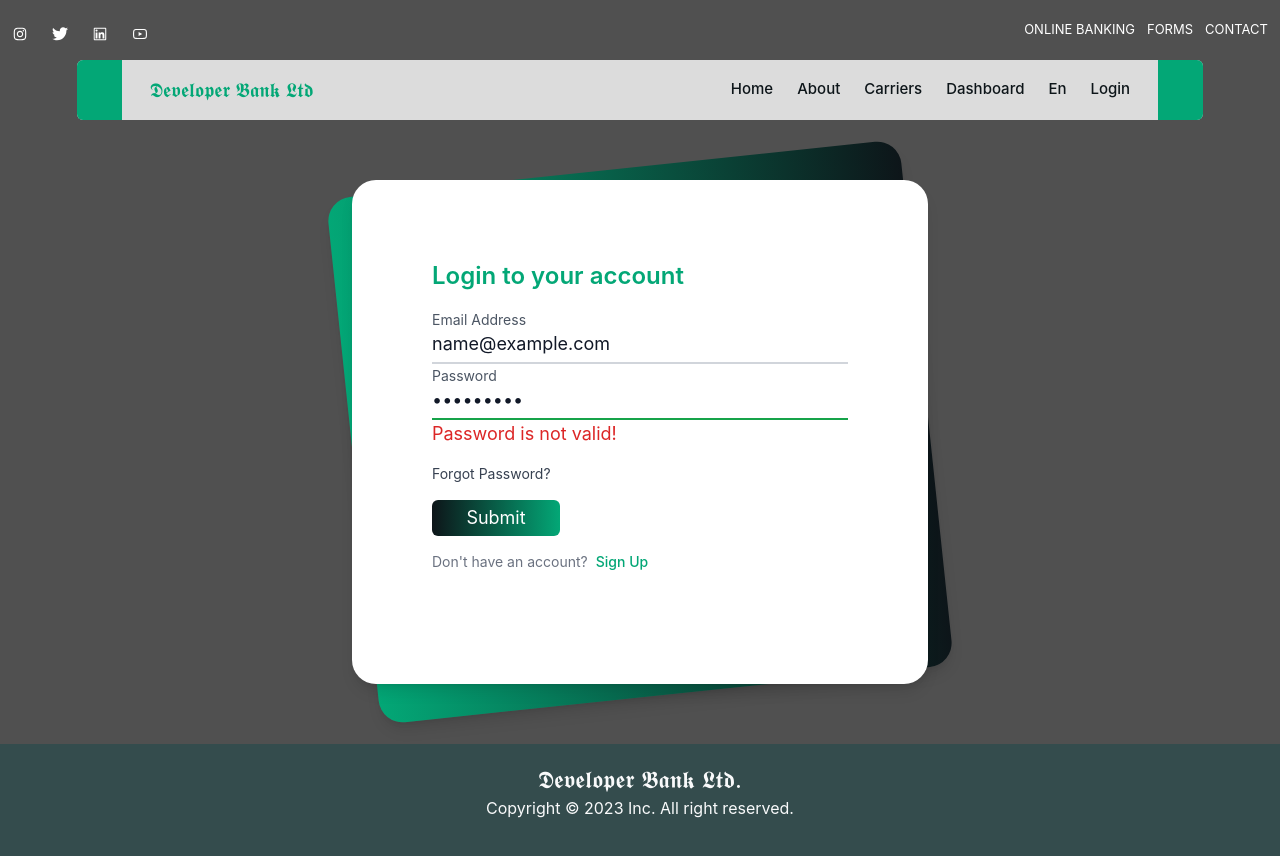
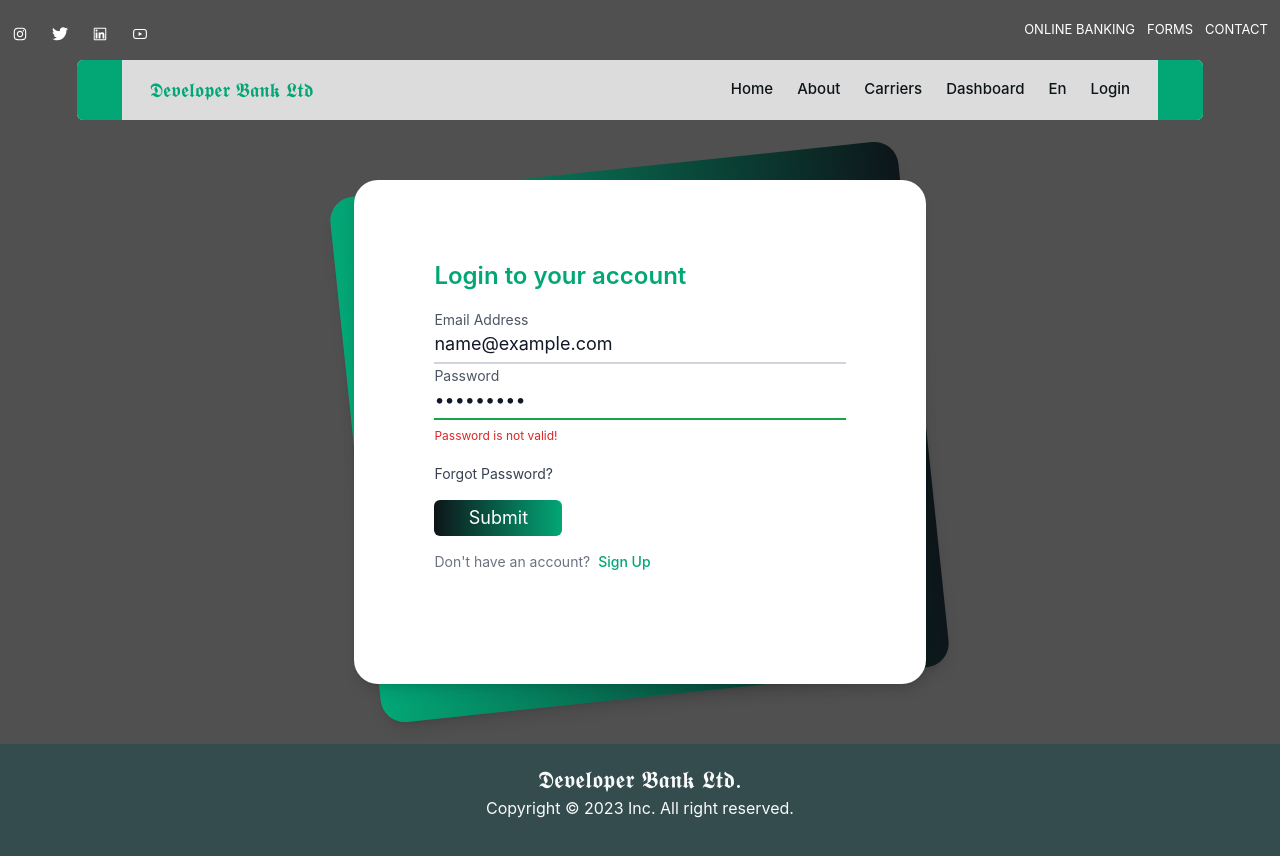
Before and after one commit to mb-tousif/DBL-Client, a React (Create React App) app: page /login in a window 1280 px wide. Both pictures are taken after typing "name@example.com", "Sample123" into the empty fields and a click on the button "Submit". Shown: the top 856 px of the page. Built offline with nearby package versions, Linux system fonts and the light colour scheme.

Commit message:
Error handle

```diff
--- a/src/Pages/Register/Login.tsx
+++ b/src/Pages/Register/Login.tsx
@@ -49,7 +49,7 @@
                       Email Address
                     </label>
                     {errors.email?.type === "required" && (
-                      <span className="text-red-600">
+                      <span className="text-red-600 text-xs">
                         {errors.email.message}
                       </span>
                     )}
@@ -78,12 +78,12 @@
                       Password
                     </label>
                     {errors.password?.type === "required" && (
-                      <span className="text-red-600">
+                      <span className="text-red-600 text-xs">
                         {errors.password.message}
                       </span>
                     )}
                     {errors.password?.type === "pattern" && (
-                      <span className="text-red-600">
+                      <span className="text-red-600 text-xs">
                         {errors.password.message}
                       </span>
                     )}
```
